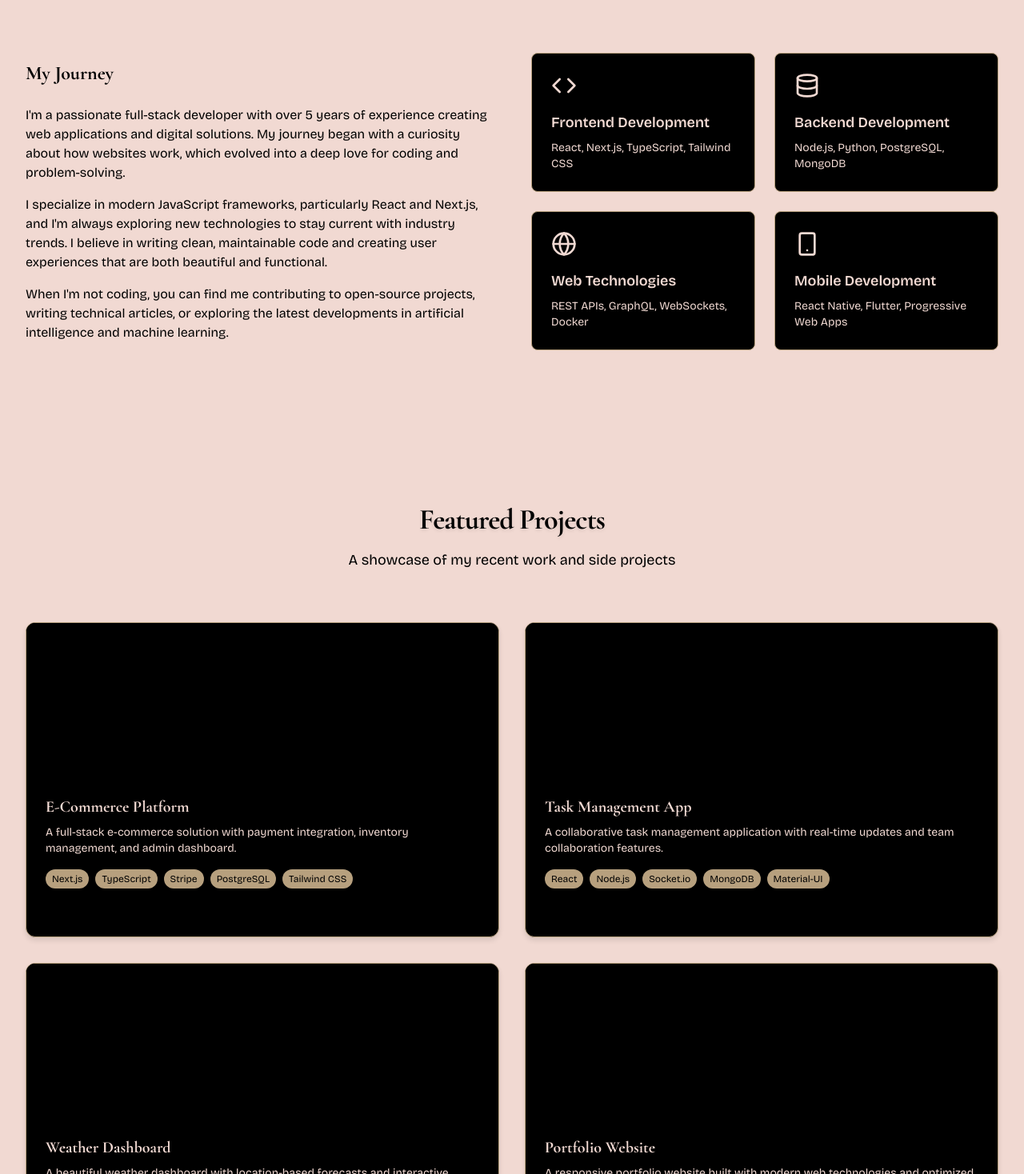
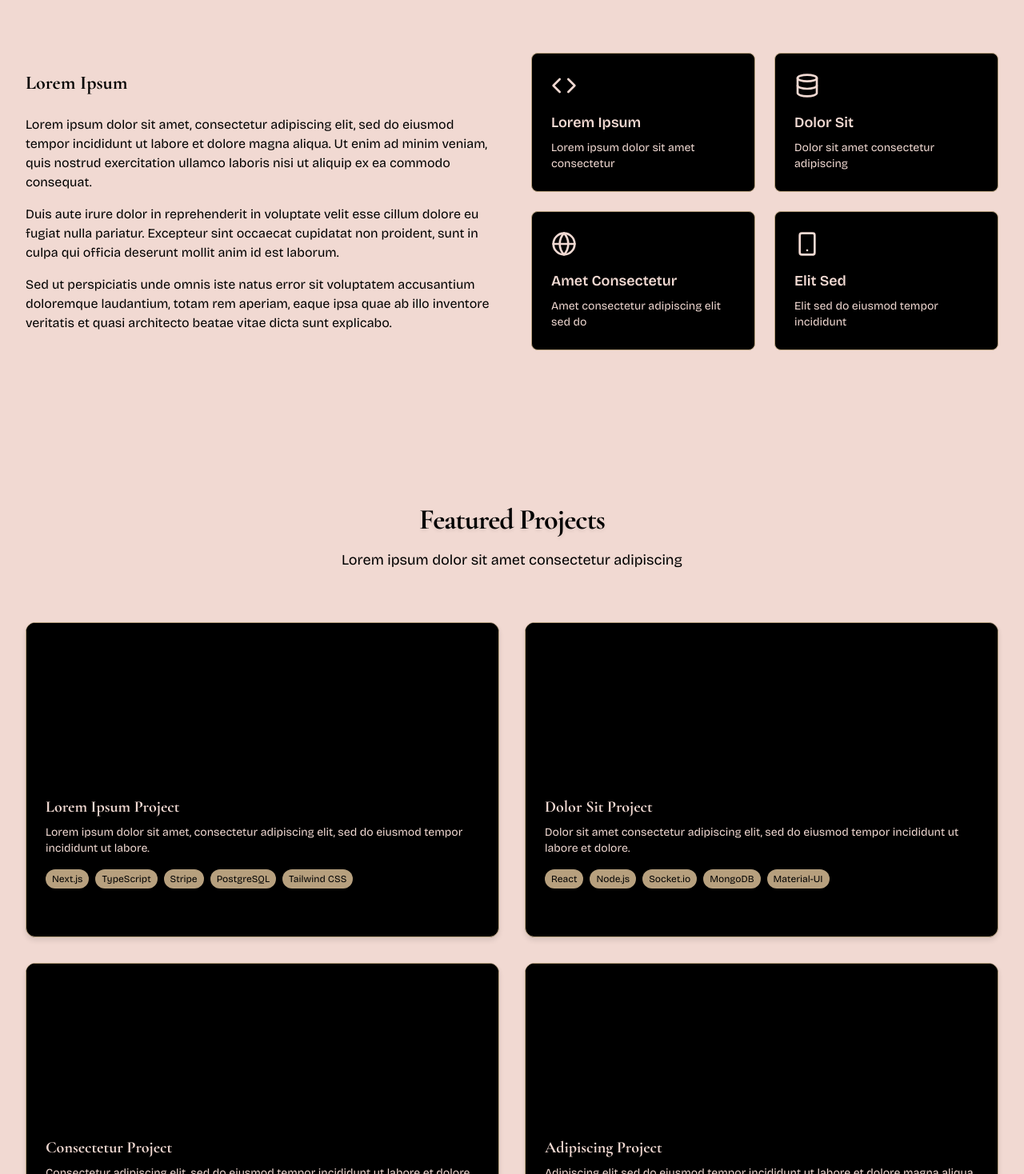
Before and after one commit to tTrmc/msalem, a Next.js app: page / in a window 1280 px wide. Shown: the part 1042-2510 px from the top of the page at 80% size. Built offline with nearby package versions, Linux system fonts and the light colour scheme.

Commit message:
fix: replaced placeholder text

```diff
--- a/src/components/about-section.tsx
+++ b/src/components/about-section.tsx
@@ -7,23 +7,23 @@ export function AboutSection() {
   const skills = [
     {
       icon: Code,
-      title: "Frontend Development",
-      description: "React, Next.js, TypeScript, Tailwind CSS",
+      title: "Lorem Ipsum",
+      description: "Lorem ipsum dolor sit amet consectetur",
     },
     {
       icon: Database,
-      title: "Backend Development",
-      description: "Node.js, Python, PostgreSQL, MongoDB",
+      title: "Dolor Sit",
+      description: "Dolor sit amet consectetur adipiscing",
     },
     {
       icon: Globe,
-      title: "Web Technologies",
-      description: "REST APIs, GraphQL, WebSockets, Docker",
+      title: "Amet Consectetur",
+      description: "Amet consectetur adipiscing elit sed do",
     },
     {
       icon: Smartphone,
-      title: "Mobile Development",
-      description: "React Native, Flutter, Progressive Web Apps",
+      title: "Elit Sed",
+      description: "Elit sed do eiusmod tempor incididunt",
     },
   ]
 
@@ -41,7 +41,7 @@ export function AboutSection() {
               About Me
             </h2>
             <p className="mt-4 text-lg text-[var(--foreground)] font-body">
-              Passionate developer with a love for creating innovative solutions
+              Lorem ipsum dolor sit amet, consectetur adipiscing elit
             </p>
           </motion.div>
 
@@ -53,25 +53,24 @@ export function AboutSection() {
                 viewport={{ once: true }}
             >
               <h3 className="text-2xl font-display font-bold text-[var(--primary)] mb-6">
-                My Journey
+                Lorem Ipsum
               </h3>
               <div className="space-y-4 text-[var(--foreground)] font-body">
                 <p>
-                  I&apos;m a passionate full-stack developer with over 5 years of experience
-                  creating web applications and digital solutions. My journey began with
-                  a curiosity about how websites work, which evolved into a deep love for
-                  coding and problem-solving.
+                  Lorem ipsum dolor sit amet, consectetur adipiscing elit, sed do eiusmod
+                  tempor incididunt ut labore et dolore magna aliqua. Ut enim ad minim
+                  veniam, quis nostrud exercitation ullamco laboris nisi ut aliquip ex ea
+                  commodo consequat.
                 </p>
                 <p>
-                  I specialize in modern JavaScript frameworks, particularly React and
-                  Next.js, and I&apos;m always exploring new technologies to stay current with
-                  industry trends. I believe in writing clean, maintainable code and
-                  creating user experiences that are both beautiful and functional.
+                  Duis aute irure dolor in reprehenderit in voluptate velit esse cillum
+                  dolore eu fugiat nulla pariatur. Excepteur sint occaecat cupidatat non
+                  proident, sunt in culpa qui officia deserunt mollit anim id est laborum.
                 </p>
                 <p>
-                  When I&apos;m not coding, you can find me contributing to open-source projects,
-                  writing technical articles, or exploring the latest developments in
-                  artificial intelligence and machine learning.
+                  Sed ut perspiciatis unde omnis iste natus error sit voluptatem accusantium
+                  doloremque laudantium, totam rem aperiam, eaque ipsa quae ab illo inventore
+                  veritatis et quasi architecto beatae vitae dicta sunt explicabo.
                 </p>
               </div>
             </motion.div>
--- a/src/components/ascii-background.tsx
+++ b/src/components/ascii-background.tsx
@@ -1,6 +1,6 @@
 "use client";
 
-import { useEffect, useRef, useMemo } from "react";
+import { useEffect, useRef, useMemo, useState } from "react";
 import { useTheme } from "next-themes";
 
 interface ASCIIBackgroundProps {
@@ -36,6 +36,12 @@ export function ASCIIBackground({
     const canvasRef = useRef<HTMLCanvasElement>(null);
     const mouseRef = useRef({ x: 0, y: 0 });
     const { theme } = useTheme();
+    const [mounted, setMounted] = useState(false);
+
+    // Prevent hydration mismatch by waiting for theme to be available
+    useEffect(() => {
+        setMounted(true);
+    }, []);
 
     /** Normalised colour palette (always #RRGGBB, memoised by theme) */
     const palette = useMemo(() => {
@@ -44,6 +50,8 @@ export function ASCIIBackground({
     }, [theme, darkModeColors, lightModeColors]);
 
     useEffect(() => {
+        if (!mounted) return;
+
         const canvas = canvasRef.current;
         const ctx = canvas?.getContext("2d");
         if (!canvas || !ctx) return;
@@ -133,9 +141,14 @@ export function ASCIIBackground({
             window.removeEventListener("resize", resize);
             window.removeEventListener("mousemove", handleMouse);
         };
-    }, [palette, fontSize, charWidth]);
+    }, [mounted, palette, fontSize, charWidth]);
 
     /* ───── render ─────────────────────────────────────────────────────── */
+
+    // Don't render until component is mounted and theme is available
+    if (!mounted) {
+        return null;
+    }
 
     return (
         <div className="absolute inset-0 w-full h-full pointer-events-none" style={{ zIndex: 0 }}>
--- a/src/components/projects-section.tsx
+++ b/src/components/projects-section.tsx
@@ -6,8 +6,8 @@ import { ExternalLink, Github } from "lucide-react"
 export function ProjectsSection() {
   const projects = [
     {
-      title: "E-Commerce Platform",
-      description: "A full-stack e-commerce solution with payment integration, inventory management, and admin dashboard.",
+      title: "Lorem Ipsum Project",
+      description: "Lorem ipsum dolor sit amet, consectetur adipiscing elit, sed do eiusmod tempor incididunt ut labore.",
       image: "/images/projects/ecommerce.jpg", // You'll need to add these images
       techStack: ["Next.js", "TypeScript", "Stripe", "PostgreSQL", "Tailwind CSS"],
       githubUrl: "https://github.com/tTrmc/ecommerce-platform",
@@ -15,8 +15,8 @@ export function ProjectsSection() {
       featured: true,
     },
     {
-      title: "Task Management App",
-      description: "A collaborative task management application with real-time updates and team collaboration features.",
+      title: "Dolor Sit Project",
+      description: "Dolor sit amet consectetur adipiscing elit, sed do eiusmod tempor incididunt ut labore et dolore.",
       image: "/images/projects/taskmanager.jpg", // You'll need to add these images
       techStack: ["React", "Node.js", "Socket.io", "MongoDB", "Material-UI"],
       githubUrl: "https://github.com/tTrmc/task-manager",
@@ -24,8 +24,8 @@ export function ProjectsSection() {
       featured: true,
     },
     {
-      title: "Weather Dashboard",
-      description: "A beautiful weather dashboard with location-based forecasts and interactive maps.",
+      title: "Consectetur Project",
+      description: "Consectetur adipiscing elit, sed do eiusmod tempor incididunt ut labore et dolore magna aliqua.",
       image: "/images/projects/weather.jpg", // You'll need to add these images
       techStack: ["Vue.js", "OpenWeather API", "Chart.js", "CSS3"],
       githubUrl: "https://github.com/tTrmc/weather-dashboard",
@@ -33,8 +33,8 @@ export function ProjectsSection() {
       featured: false,
     },
     {
-      title: "Portfolio Website",
-      description: "A responsive portfolio website built with modern web technologies and optimized for performance.",
+      title: "Adipiscing Project",
+      description: "Adipiscing elit sed do eiusmod tempor incididunt ut labore et dolore magna aliqua ut enim.",
       image: "/images/projects/portfolio.jpg", // You'll need to add these images
       techStack: ["Next.js", "TypeScript", "Tailwind CSS", "Framer Motion"],
       githubUrl: "https://github.com/tTrmc/msalem",
@@ -57,7 +57,7 @@ export function ProjectsSection() {
             Featured Projects
           </h2>
           <p className="mt-4 text-lg font-body" style={{ color: "var(--foreground)" }}>
-            A showcase of my recent work and side projects
+            Lorem ipsum dolor sit amet consectetur adipiscing
           </p>
         </motion.div>
 
```
Also changed, not shown: 1 other file (tests, documents, lock files or other folders).
